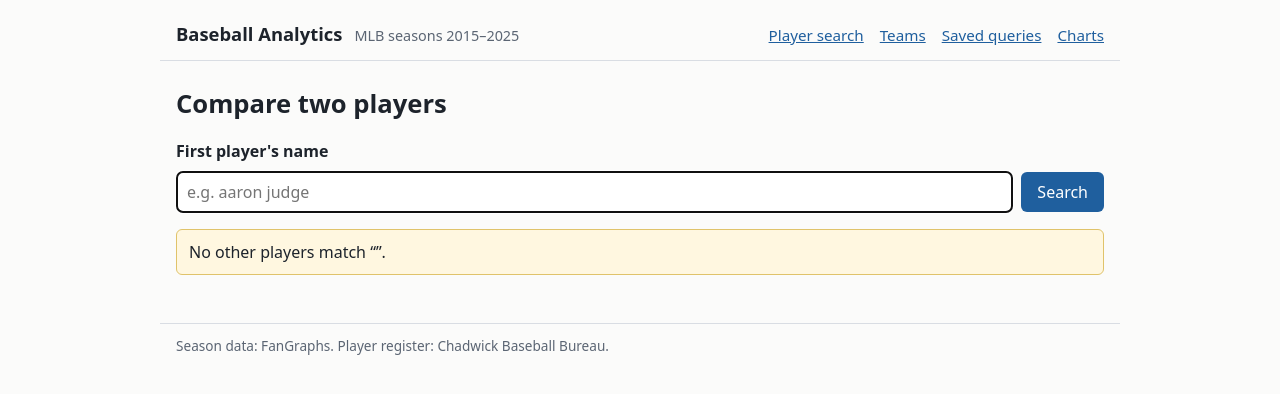
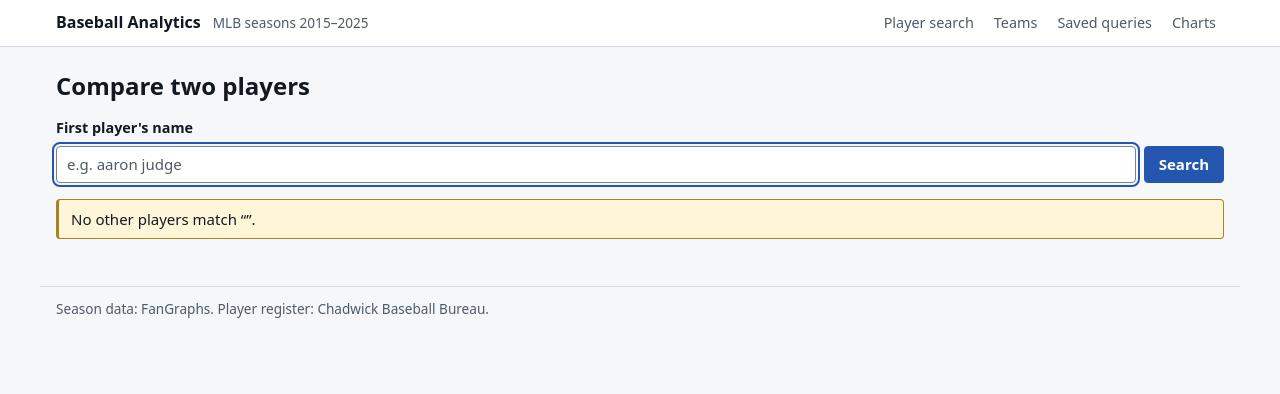
Before and after one commit to matthewmo-rales/Baseball-Database-Project, a Python web app: template app/templates/compare/picker.html in a window 1280 px wide. Shown: the top 394 px of the page. Run offline with Jinja, Linux system fonts and the light colour scheme; the template is opened without the code that fills it, so the values that code supplies are empty.

Commit message:
Phase 6 chunk 2: design tokens, dark-first shell, shared components

```diff
--- a/app/static/css/style.css
+++ b/app/static/css/style.css
@@ -1,122 +1,98 @@
+/* Design tokens. Dark is the default; light follows the system setting.
+   Every color in this file lives in these two blocks. charts.js reads --text
+   for the chart font color, so that name must not change. */
 :root {
-  --bg: #fbfbfa;
-  --surface: #ffffff;
-  --text: #1d232b;
-  --muted: #5b6573;
-  --border: #d9dde3;
-  --accent: #1f5f9e;
-  --accent-hover: #174a7c;
-  --row-alt: #f3f5f8;
-  --notice-bg: #fff7e0;
-  --notice-border: #e0c36a;
-  --flash-bg: #e8f3ec;
-  --flash-border: #8cc0a0;
-  --error: #b3261e;
+  color-scheme: dark;
+  --bg: #0d1117;
+  --surface: #151b23;
+  --raised: #1c2430;
+  --border: #2b3542;
+  --border-strong: #6e7b8b;
+  --text: #e6edf3;
+  --muted: #9ba8b6;
+  --accent: #6cb6ff;
+  --accent-hover: #a5d2ff;
+  --on-accent: #07121f;
+  --focus: #9fd0ff;
+  --row-alt: #121820;
+  --row-hover: #212b38;
+  --notice-bg: #261f0d;
+  --notice-border: #8f7322;
+  --flash-bg: #0f2218;
+  --flash-border: #3a7d56;
+  --error: #ff9b93;
+  --error-bg: #2a1214;
+
+  --font-ui: system-ui, -apple-system, "Segoe UI", Roboto, "Helvetica Neue", Arial, sans-serif;
+  --font-mono: ui-monospace, SFMono-Regular, "SF Mono", Menlo, Consolas, "Liberation Mono", monospace;
+  --space-1: 4px;
+  --space-2: 8px;
+  --space-3: 12px;
+  --space-4: 16px;
+  --space-5: 24px;
+  --space-6: 32px;
+  --radius: 4px;
+  --radius-sm: 3px;
+  --content-width: 1200px;
 }
 
-@media (prefers-color-scheme: dark) {
+@media (prefers-color-scheme: light) {
   :root {
-    --bg: #14181d;
-    --surface: #1b2027;
-    --text: #e6e9ed;
-    --muted: #9aa4b1;
-    --border: #2f3742;
-    --accent: #7ab4ec;
-    --accent-hover: #a3cbf2;
-    --row-alt: #20262e;
-    --notice-bg: #2b2616;
-    --notice-border: #7a6a2f;
-    --flash-bg: #16291e;
-    --flash-border: #3d6b4f;
-    --error: #f2b8b5;
+    color-scheme: light;
+    --bg: #f5f7fa;
+    --surface: #ffffff;
+    --raised: #edf1f6;
+    --border: #d3dae3;
+    --border-strong: #778394;
+    --text: #111821;
+    --muted: #4f5a67;
+    --accent: #2456b0;
+    --accent-hover: #173d82;
+    --on-accent: #ffffff;
+    --focus: #2456b0;
+    --row-alt: #f6f8fb;
+    --row-hover: #e6edf6;
+    --notice-bg: #fff6d9;
+    --notice-border: #a8841a;
+    --flash-bg: #e5f4ea;
+    --flash-border: #3f8a5c;
+    --error: #b3261e;
+    --error-bg: #fdecea;
   }
 }
 
+/* ---- base ---- */
 *, *::before, *::after { box-sizing: border-box; }
+
+html { -webkit-text-size-adjust: 100%; }
 
 body {
   margin: 0;
   background: var(--bg);
   color: var(--text);
-  font: 16px/1.5 system-ui, -apple-system, "Segoe UI", Roboto, sans-serif;
+  font: 15px/1.5 var(--font-ui);
 }
 
-a { color: var(--accent); }
+a { color: var(--accent); text-underline-offset: 2px; }
 a:hover { color: var(--accent-hover); }
 
-.site-header, .content, .site-footer {
-  max-width: 960px;
-  margin: 0 auto;
-  padding: 0 16px;
-}
+h1 { font-size: 1.5rem; line-height: 1.25; margin: var(--space-2) 0 var(--space-4); }
+h2 { font-size: 1.1rem; margin: var(--space-5) 0 var(--space-3); }
+h3 { font-size: 0.95rem; margin: var(--space-4) 0 var(--space-2); }
+h2 .count { color: var(--muted); font-weight: 400; }
 
-.site-header {
-  display: flex;
-  flex-wrap: wrap;
-  align-items: baseline;
-  gap: 12px;
-  padding-top: 20px;
-  padding-bottom: 12px;
-  border-bottom: 1px solid var(--border);
-}
-.brand { font-weight: 700; font-size: 1.15rem; text-decoration: none; color: var(--text); }
-.tagline { color: var(--muted); font-size: 0.9rem; }
-
-.content { padding-top: 16px; padding-bottom: 32px; }
-h1 { font-size: 1.6rem; margin: 0.5rem 0 1rem; }
-
-.search { display: flex; flex-wrap: wrap; align-items: center; gap: 8px; margin-bottom: 1rem; }
-.search label { width: 100%; font-weight: 600; }
-.search input {
-  flex: 1 1 240px;
-  min-width: 0;
-  padding: 8px 10px;
-  font: inherit;
-  color: var(--text);
-  background: var(--surface);
-  border: 1px solid var(--border);
-  border-radius: 6px;
-}
-.search button {
-  padding: 8px 16px;
-  font: inherit;
-  color: #fff;
-  background: #1f5f9e;
-  border: 0;
-  border-radius: 6px;
-  cursor: pointer;
-}
-.search button:hover { background: #174a7c; }
-.search select {
-  padding: 7px 10px;
-  font: inherit;
-  color: var(--text);
-  background: var(--surface);
-  border: 1px solid var(--border);
-  border-radius: 6px;
-}
-
-.notice {
-  padding: 10px 12px;
-  background: var(--notice-bg);
-  border: 1px solid var(--notice-border);
-  border-radius: 6px;
-}
-.result-count, .hint { color: var(--muted); font-size: 0.95rem; }
-
-.results { width: 100%; border-collapse: collapse; background: var(--surface); }
-.results th, .results td { padding: 8px 10px; text-align: left; border-bottom: 1px solid var(--border); }
-.results th { font-size: 0.85rem; color: var(--muted); font-weight: 600; }
-.results tbody tr:nth-child(even) { background: var(--row-alt); }
-.results .num { text-align: right; font-variant-numeric: tabular-nums; }
+code, pre, kbd, samp, .mono { font-family: var(--font-mono); font-size: 0.9em; }
 
 pre {
-  padding: 10px 12px;
+  padding: var(--space-3);
   overflow-x: auto;
   background: var(--surface);
   border: 1px solid var(--border);
-  border-radius: 6px;
+  border-radius: var(--radius);
 }
+
+/* Numbers line up in columns everywhere. */
+.num, td, th, dd, .result-count, .count, .stat, .ranks { font-variant-numeric: tabular-nums; }
 
 .visually-hidden {
   position: absolute;
@@ -127,144 +103,294 @@ pre {
   white-space: nowrap;
 }
 
-.flashes { list-style: none; margin: 0 0 1rem; padding: 0; }
-.flashes li {
-  padding: 8px 12px;
-  background: var(--flash-bg);
-  border: 1px solid var(--flash-border);
-  border-radius: 6px;
+/* One focus style for everything interactive. Outlines are never removed. */
+a:focus-visible, button:focus-visible, input:focus-visible, select:focus-visible,
+textarea:focus-visible, summary:focus-visible, [tabindex]:focus-visible, .skip-link:focus-visible {
+  outline: 2px solid var(--focus);
+  outline-offset: 2px;
 }
 
-h2 { font-size: 1.2rem; margin: 1.5rem 0 0.75rem; }
-h2 .count { color: var(--muted); font-weight: 400; }
-.player-header h1 { margin-bottom: 0.25rem; }
-.player-meta { margin: 0 0 1rem; color: var(--muted); }
-.mono { font-family: ui-monospace, SFMono-Regular, Menlo, Consolas, monospace; }
+/* ---- shell ---- */
+.skip-link {
+  position: absolute;
+  top: var(--space-2);
+  left: var(--space-2);
+  z-index: 100;
+  padding: var(--space-2) var(--space-3);
+  background: var(--raised);
+  color: var(--accent);
+  border: 1px solid var(--border-strong);
+  border-radius: var(--radius);
+  transform: translateY(-200%);
+}
+.skip-link:focus { transform: none; }
 
-.note-form .field { display: flex; flex-direction: column; gap: 4px; margin-bottom: 12px; }
-.note-form label { font-weight: 600; }
-.note-form select, .note-form textarea {
-  font: inherit;
+.shell, .content, .site-footer {
+  max-width: var(--content-width);
+  margin: 0 auto;
+  padding-left: var(--space-4);
+  padding-right: var(--space-4);
+}
+
+.site-header {
+  background: var(--surface);
+  border-bottom: 1px solid var(--border);
+}
+.site-header .shell {
+  display: flex;
+  flex-wrap: wrap;
+  align-items: baseline;
+  gap: var(--space-1) var(--space-3);
+  padding-top: var(--space-2);
+  padding-bottom: var(--space-2);
+}
+.brand { font-weight: 700; font-size: 1rem; text-decoration: none; color: var(--text); }
+.brand:hover { color: var(--text); }
+.tagline { color: var(--muted); font-size: 0.85rem; }
+
+.site-nav { display: flex; flex-wrap: wrap; gap: var(--space-1); margin-left: auto; font-size: 0.9rem; }
+.site-nav a {
+  padding: var(--space-1) var(--space-2);
+  color: var(--muted);
+  text-decoration: none;
+  border-radius: var(--radius-sm);
+}
+.site-nav a:hover { color: var(--text); background: var(--row-hover); }
+.site-nav a[aria-current="page"] {
   color: var(--text);
-  background: var(--surface);
-  border: 1px solid var(--border);
-  border-radius: 6px;
-  padding: 8px 10px;
+  background: var(--raised);
+  box-shadow: inset 0 -2px 0 var(--accent);
 }
-.note-form select { max-width: 220px; }
-.note-form textarea { width: 100%; resize: vertical; }
-.note-form button {
-  align-self: flex-start;
-  padding: 8px 16px;
-  font: inherit;
-  color: #fff;
-  background: #1f5f9e;
-  border: 0;
-  border-radius: 6px;
-  cursor: pointer;
+
+@media (min-width: 720px) {
+  .site-header { position: sticky; top: 0; z-index: 10; }
 }
-.note-form button:hover { background: #174a7c; }
-.field-hint { margin: 0; color: var(--muted); font-size: 0.85rem; }
-.field-error { margin: 0; color: var(--error); font-size: 0.9rem; font-weight: 600; }
+@media (max-width: 719px) {
+  .site-nav { margin-left: 0; width: 100%; }
+}
 
-.notes { list-style: none; margin: 0; padding: 0; }
-.note {
-  padding: 12px 14px;
-  margin-bottom: 10px;
-  background: var(--surface);
-  border: 1px solid var(--border);
-  border-radius: 8px;
-}
-.note-meta { display: flex; flex-wrap: wrap; gap: 8px; align-items: center; color: var(--muted); font-size: 0.85rem; }
-.tag {
-  padding: 1px 8px;
-  border: 1px solid var(--border);
-  border-radius: 999px;
-  color: var(--text);
-}
-/* Line breaks in notes render via CSS, never by injecting <br> markup. */
-.note-body { margin: 8px 0; white-space: pre-wrap; overflow-wrap: anywhere; }
-.note-actions { display: flex; gap: 16px; align-items: center; font-size: 0.9rem; }
-.note-actions form { margin: 0; }
-.link-button {
-  padding: 0;
-  font: inherit;
-  color: var(--accent);
-  background: none;
-  border: 0;
-  text-decoration: underline;
-  cursor: pointer;
-}
-.link-button.danger { color: var(--error); }
+.content { padding-top: var(--space-4); padding-bottom: var(--space-6); }
 
 .site-footer {
-  padding-top: 12px;
-  padding-bottom: 24px;
+  padding-top: var(--space-3);
+  padding-bottom: var(--space-5);
   border-top: 1px solid var(--border);
   color: var(--muted);
   font-size: 0.85rem;
 }
 
-/* ---- player, season and compare pages ---- */
-h3 { font-size: 1rem; margin: 1.25rem 0 0.5rem; }
-.table-scroll { overflow-x: auto; }
-.stats { font-size: 0.9rem; }
+/* ---- forms ---- */
+input[type="search"], input[type="text"], input[type="number"], select, textarea {
+  padding: 6px 10px;
+  font: inherit;
+  color: var(--text);
+  background: var(--surface);
+  border: 1px solid var(--border-strong);
+  border-radius: var(--radius);
+}
+input::placeholder, textarea::placeholder { color: var(--muted); opacity: 1; }
+
+/* Primary button: every plain <button>. .button-secondary and .link-button
+   are the other variants. */
+button {
+  padding: 6px 14px;
+  font: inherit;
+  font-weight: 600;
+  color: var(--on-accent);
+  background: var(--accent);
+  border: 1px solid var(--accent);
+  border-radius: var(--radius);
+  cursor: pointer;
+}
+button:hover { background: var(--accent-hover); border-color: var(--accent-hover); }
+
+.button-secondary {
+  color: var(--text);
+  background: var(--raised);
+  border-color: var(--border-strong);
+}
+.button-secondary:hover { color: var(--text); background: var(--row-hover); border-color: var(--border-strong); }
+
+.link-button {
+  padding: 0;
+  font-weight: inherit;
+  color: var(--accent);
+  background: none;
+  border: 0;
+  text-decoration: underline;
+  text-underline-offset: 2px;
+}
+.link-button:hover { color: var(--accent-hover); background: none; }
+.link-button.danger, .link-button.danger:hover { color: var(--error); }
+
+.search { display: flex; flex-wrap: wrap; align-items: center; gap: var(--space-2); margin-bottom: var(--space-4); }
+.search label { width: 100%; font-weight: 600; font-size: 0.9rem; }
+.search input { flex: 1 1 240px; min-width: 0; }
+.search input[type="hidden"] + label { width: 100%; }
+
+.note-form .field { display: flex; flex-direction: column; gap: var(--space-1); margin-bottom: var(--space-3); }
+.note-form label { font-weight: 600; font-size: 0.9rem; }
+.note-form select { max-width: 220px; }
+.note-form textarea { width: 100%; resize: vertical; }
+.note-form button { align-self: flex-start; }
+.field-hint { margin: 0; color: var(--muted); font-size: 0.85rem; }
+.field-error { margin: 0; color: var(--error); font-size: 0.9rem; font-weight: 600; }
+
+/* ---- messages ---- */
+.notice {
+  padding: var(--space-2) var(--space-3);
+  background: var(--notice-bg);
+  border: 1px solid var(--notice-border);
+  border-left-width: 3px;
+  border-radius: var(--radius);
+}
+.notice > :first-child { margin-top: 0; }
+.notice > :last-child { margin-bottom: 0; }
+.panel { margin: var(--space-3) 0; }
+.panel h2 { margin-top: 0; }
+.banner { margin: var(--space-2) 0; }
+
+.flashes { list-style: none; margin: 0 0 var(--space-4); padding: 0; }
+.flashes li {
+  padding: var(--space-2) var(--space-3);
+  background: var(--flash-bg);
+  border: 1px solid var(--flash-border);
+  border-left-width: 3px;
+  border-radius: var(--radius);
+}
+
+.result-count, .hint { color: var(--muted); font-size: 0.9rem; }
+
+/* ---- tables ---- */
+.table-scroll {
+  overflow-x: auto;
+  border: 1px solid var(--border);
+  border-radius: var(--radius);
+  margin-bottom: var(--space-2);
+}
+.table-scroll > table { border: 0; }
+
+.results {
+  width: 100%;
+  border-collapse: collapse;
+  background: var(--surface);
+  font-size: 0.9rem;
+}
+.results th, .results td {
+  padding: 6px 10px;
+  text-align: left;
+  border-bottom: 1px solid var(--border);
+}
+/* No text-transform: stat names are case-sensitive (wOBA, wRC+, xFIP). */
+.results thead th {
+  font-size: 0.75rem;
+  font-weight: 600;
+  letter-spacing: 0.03em;
+  color: var(--muted);
+  background: var(--raised);
+  white-space: nowrap;
+}
+.results tbody tr:nth-child(even) { background: var(--row-alt); }
+.results tbody tr:hover { background: var(--row-hover); }
+.results tbody tr:last-child > * { border-bottom: 0; }
+.results .num, .stats .num { text-align: right; font-variant-numeric: tabular-nums; }
+
 .stats th, .stats td { white-space: nowrap; }
-.stats .num { text-align: right; font-variant-numeric: tabular-nums; }
-.stats tfoot th, .stats tfoot td { font-weight: 600; border-top: 2px solid var(--border); }
+.stats tfoot th, .stats tfoot td { font-weight: 600; border-top: 2px solid var(--border-strong); }
 .stats tfoot th { text-align: left; }
 .compare tbody th { text-align: left; font-weight: 400; }
-.compare thead th { vertical-align: bottom; font-size: 0.9rem; color: var(--text); white-space: normal; }
-.compare .group th { font-weight: 600; color: var(--muted); padding-top: 14px; }
+.compare thead th { vertical-align: bottom; white-space: normal; }
+.compare .group th {
+  font-weight: 600;
+  font-size: 0.75rem;
+  letter-spacing: 0.03em;
+  color: var(--muted);
+  background: var(--raised);
+}
+.query-results td { white-space: nowrap; }
+
 .fn-mark { color: var(--muted); padding-left: 1px; }
-.footnotes { list-style: none; margin: 6px 0 0; padding: 0; color: var(--muted); font-size: 0.85rem; }
-.caption { color: var(--muted); font-size: 0.9rem; margin-top: 6px; }
-.breadcrumb { margin: 0 0 0.5rem; font-size: 0.9rem; }
-.season-title { font-size: 1.35rem; margin-top: 0.5rem; }
-.banner { margin: 0.5rem 0; }
-.search input[type="hidden"] + label { width: 100%; }
+.footnotes { list-style: none; margin: var(--space-2) 0 0; padding: 0; color: var(--muted); font-size: 0.85rem; }
+.caption { color: var(--muted); font-size: 0.85rem; margin-top: var(--space-2); }
 
-.chart { min-height: 440px; }
-.chart-loading, .chart-failed { color: var(--muted); padding: 16px 0; }
+/* ---- page furniture ---- */
+.breadcrumb { margin: 0 0 var(--space-2); font-size: 0.85rem; color: var(--muted); }
+.player-header h1 { margin-bottom: var(--space-1); }
+.player-meta { margin: 0 0 var(--space-4); color: var(--muted); }
+.season-title { font-size: 1.3rem; margin-top: var(--space-2); }
 
 .stat-grid {
   display: grid;
   grid-template-columns: repeat(auto-fill, minmax(84px, 1fr));
-  gap: 6px;
-  margin: 0 0 10px;
+  gap: var(--space-1);
+  margin: 0 0 var(--space-3);
 }
 .stat {
-  padding: 6px 8px;
+  padding: 6px var(--space-2);
   background: var(--surface);
   border: 1px solid var(--border);
-  border-radius: 6px;
+  border-radius: var(--radius);
 }
-.stat dt { font-size: 0.75rem; color: var(--muted); }
+.stat dt { font-size: 0.75rem; letter-spacing: 0.02em; color: var(--muted); }
 .stat dd { margin: 0; font-weight: 600; font-variant-numeric: tabular-nums; }
 
-.ranks { list-style: none; margin: 0 0 8px; padding: 0; }
+.ranks { list-style: none; margin: 0 0 var(--space-2); padding: 0; }
 .ranks li { padding: 2px 0; }
 .rank-label { display: inline-block; min-width: 56px; font-weight: 600; }
 
+/* ---- notes ---- */
+.notes { list-style: none; margin: 0; padding: 0; }
+.note {
+  padding: var(--space-3);
+  margin-bottom: var(--space-2);
+  background: var(--surface);
+  border: 1px solid var(--border);
+  border-radius: var(--radius);
+}
+.note-meta { display: flex; flex-wrap: wrap; gap: var(--space-2); align-items: center; color: var(--muted); font-size: 0.85rem; }
+.tag {
+  padding: 0 6px;
+  font-size: 0.8rem;
+  color: var(--text);
+  background: var(--raised);
+  border: 1px solid var(--border);
+  border-radius: var(--radius-sm);
+}
+/* Line breaks in notes render via CSS, never by injecting <br> markup. */
+.note-body { margin: var(--space-2) 0; white-space: pre-wrap; overflow-wrap: anywhere; }
+.note-actions { display: flex; gap: var(--space-4); align-items: center; font-size: 0.9rem; }
+.note-actions form { margin: 0; }
 .notes-panel .note-body { margin-bottom: 0; }
 
-/* ---- navigation and saved queries ---- */
-.site-nav { display: flex; gap: 16px; margin-left: auto; font-size: 0.95rem; }
+/* ---- charts ---- */
+.chart {
+  min-height: 440px;
+  padding: var(--space-2);
+  background: var(--surface);
+  border: 1px solid var(--border);
+  border-radius: var(--radius);
+}
+.chart-loading, .chart-failed { color: var(--muted); padding: var(--space-4) 0; margin: 0; }
+
+/* ---- saved queries ---- */
 .query-list { list-style: none; margin: 0; padding: 0; }
-.query-list li { padding: 8px 0; border-bottom: 1px solid var(--border); }
+.query-list li { padding: var(--space-2) 0; border-bottom: 1px solid var(--border); }
 .query-question { margin: 2px 0 0; color: var(--muted); font-size: 0.9rem; }
-.query-meta { display: grid; grid-template-columns: max-content 1fr; gap: 6px 16px; margin: 0 0 1rem; }
+.query-meta { display: grid; grid-template-columns: max-content 1fr; gap: 6px var(--space-4); margin: 0 0 var(--space-4); }
 .query-meta dt { font-weight: 600; }
 .query-meta dd { margin: 0; }
-.panel h2 { margin-top: 0; }
-.season-choices { display: flex; flex-wrap: wrap; gap: 8px 16px; list-style: none; margin: 0; padding: 0; }
-.query-results td { white-space: nowrap; }
-.sql { font-size: 0.85rem; line-height: 1.4; }
-.bound ul { margin: 0 0 8px; padding-left: 20px; }
+.season-choices { display: flex; flex-wrap: wrap; gap: var(--space-2) var(--space-4); list-style: none; margin: 0; padding: 0; }
+.sql { font-size: 0.85rem; line-height: 1.45; }
+.bound ul { margin: 0 0 var(--space-2); padding-left: 20px; }
 
+/* ---- small screens ---- */
 @media (max-width: 560px) {
   .results th, .results td { padding: 6px; }
   .query-meta { grid-template-columns: 1fr; }
   .query-meta dd { margin-bottom: 6px; }
-  .chart { min-height: 360px; }
+  .chart { min-height: 360px; padding: 0; border-width: 1px 0; border-radius: 0; }
 }
+
+@media (prefers-reduced-motion: reduce) {
+  *, *::before, *::after { transition: none !important; animation: none !important; scroll-behavior: auto !important; }
+}
--- a/app/templates/base.html
+++ b/app/templates/base.html
@@ -3,22 +3,39 @@
 <head>
   <meta charset="utf-8">
   <meta name="viewport" content="width=device-width, initial-scale=1">
+  <meta name="color-scheme" content="dark light">
   <title>{% block title %}Baseball Analytics{% endblock %}</title>
   <link rel="stylesheet" href="{{ url_for('static', filename='css/style.css') }}">
   {% block head %}{% endblock %}
 </head>
+{#- Current nav section. Player, season, compare and notes pages belong to
+    Player search; the chart gallery is Charts; other query pages are Saved
+    queries. Error pages outside any route mark nothing. -#}
+{%- set endpoint = request.endpoint or "" -%}
+{%- if request.blueprint == "teams" -%}{% set section = "teams" %}
+{%- elif endpoint == "queries.gallery" -%}{% set section = "charts" %}
+{%- elif request.blueprint == "queries" -%}{% set section = "queries" %}
+{%- elif request.blueprint in ("main", "players", "compare", "notes") -%}{% set section = "players" %}
+{%- else -%}{% set section = "" %}
+{%- endif %}
+{%- macro nav_link(current, name, endpoint_name, label) -%}
+<a {% if current == name %}aria-current="page" {% endif %}href="{{ url_for(endpoint_name) }}">{{ label }}</a>
+{%- endmacro %}
 <body>
+  <a class="skip-link" href="#main">Skip to main content</a>
   <header class="site-header">
-    <a class="brand" href="{{ url_for('main.index') }}">Baseball Analytics</a>
-    <span class="tagline">MLB seasons 2015&ndash;2025</span>
-    <nav class="site-nav" aria-label="Main">
-      <a href="{{ url_for('main.index') }}">Player search</a>
-      <a href="{{ url_for('teams.index') }}">Teams</a>
-      <a href="{{ url_for('queries.index') }}">Saved queries</a>
-      <a href="{{ url_for('queries.gallery') }}">Charts</a>
-    </nav>
+    <div class="shell">
+      <a class="brand" href="{{ url_for('main.index') }}">Baseball Analytics</a>
+      <span class="tagline">MLB seasons 2015&ndash;2025</span>
+      <nav class="site-nav" aria-label="Main">
+        {{ nav_link(section, "players", "main.index", "Player search") }}
+        {{ nav_link(section, "teams", "teams.index", "Teams") }}
+        {{ nav_link(section, "queries", "queries.index", "Saved queries") }}
+        {{ nav_link(section, "charts", "queries.gallery", "Charts") }}
+      </nav>
+    </div>
   </header>
-  <main class="content">
+  <main class="content" id="main">
     {% with messages = get_flashed_messages() %}
       {% if messages %}
         <ul class="flashes" role="status">
```
